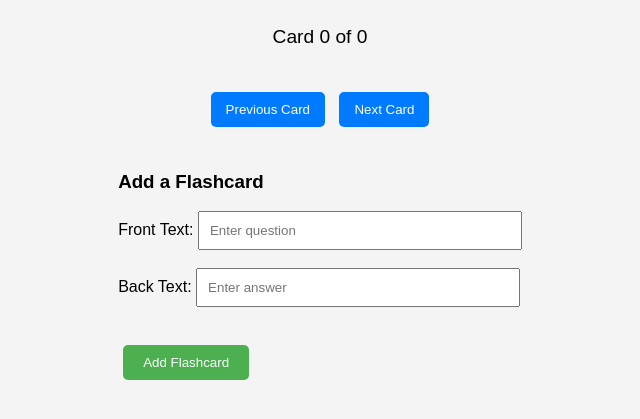
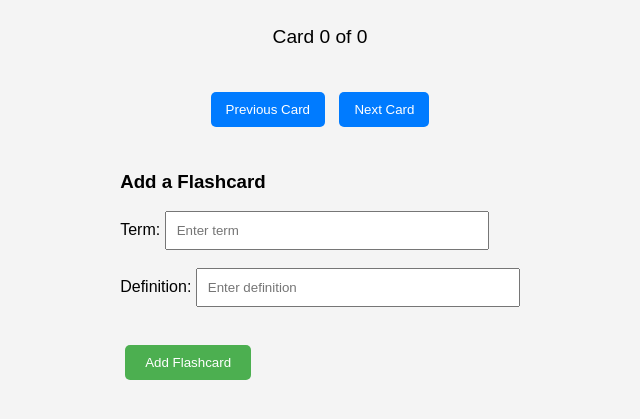
Before and after one commit to ERos1012/HCDD-440-flashcards, a plain HTML site: page index.html in a window 1280 px wide. Shown: the part 309-728 px from the top of the page, without its empty margins (320-960 px from the left). Drawn offline with Linux system fonts and the light colour scheme.

Commit message:
Update index.html

```diff
--- a/index.html
+++ b/index.html
@@ -26,12 +26,12 @@
 <!-- Flashcard Creation Form -->
 <div class="flashcard-form">
     <h3>Add a Flashcard</h3>
-    <label for="front-text">Front Text:</label>
-    <input type="text" id="front-text" placeholder="Enter question" />
+    <label for="front-text">Term:</label>
+    <input type="text" id="front-text" placeholder="Enter term" />
     <br /><br />
 
-    <label for="back-text">Back Text:</label>
-    <input type="text" id="back-text" placeholder="Enter answer" />
+    <label for="back-text">Definition:</label>
+    <input type="text" id="back-text" placeholder="Enter definition" />
     <br /><br />
 
     <!-- New container for the button and loading status -->
```
